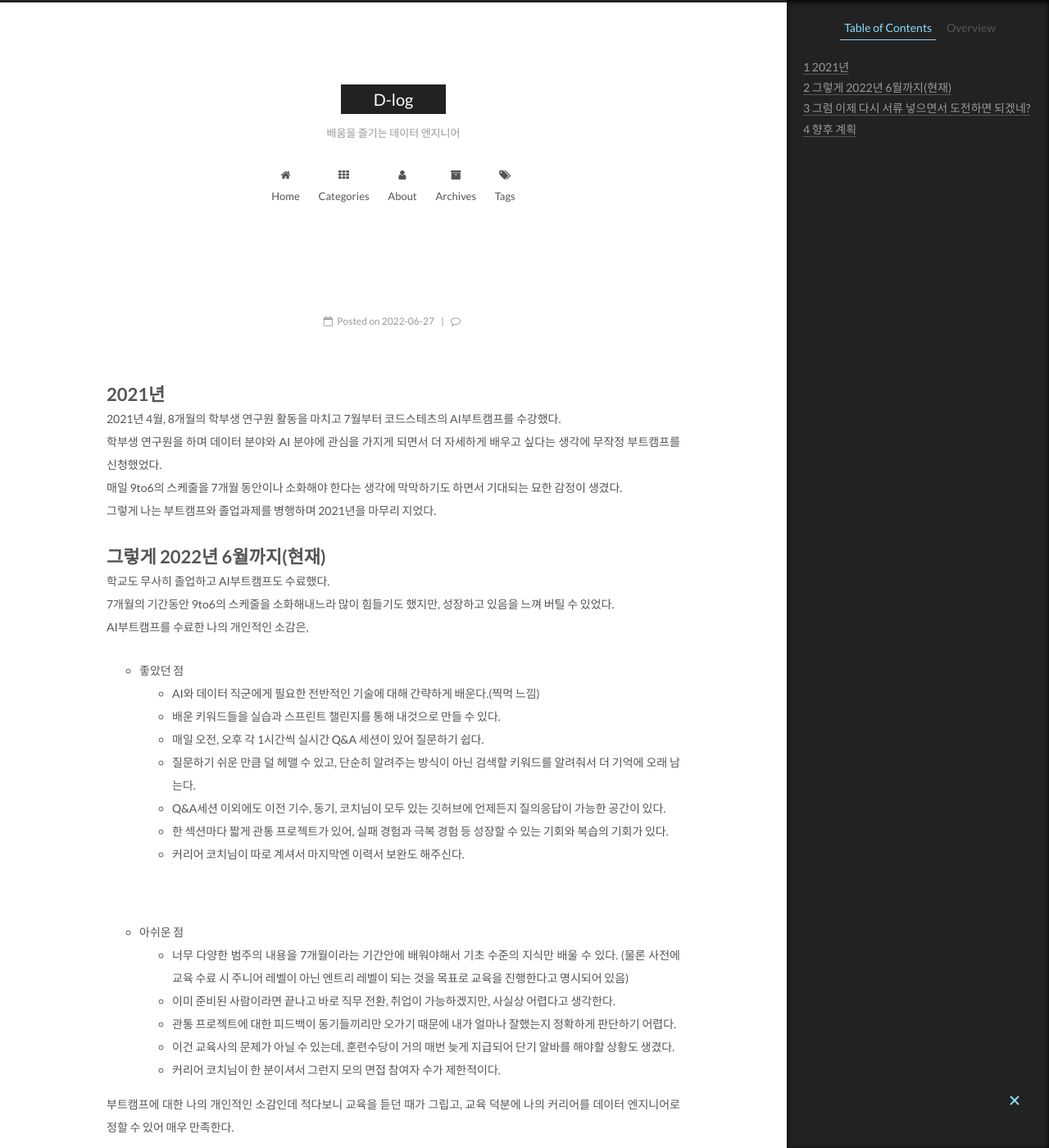
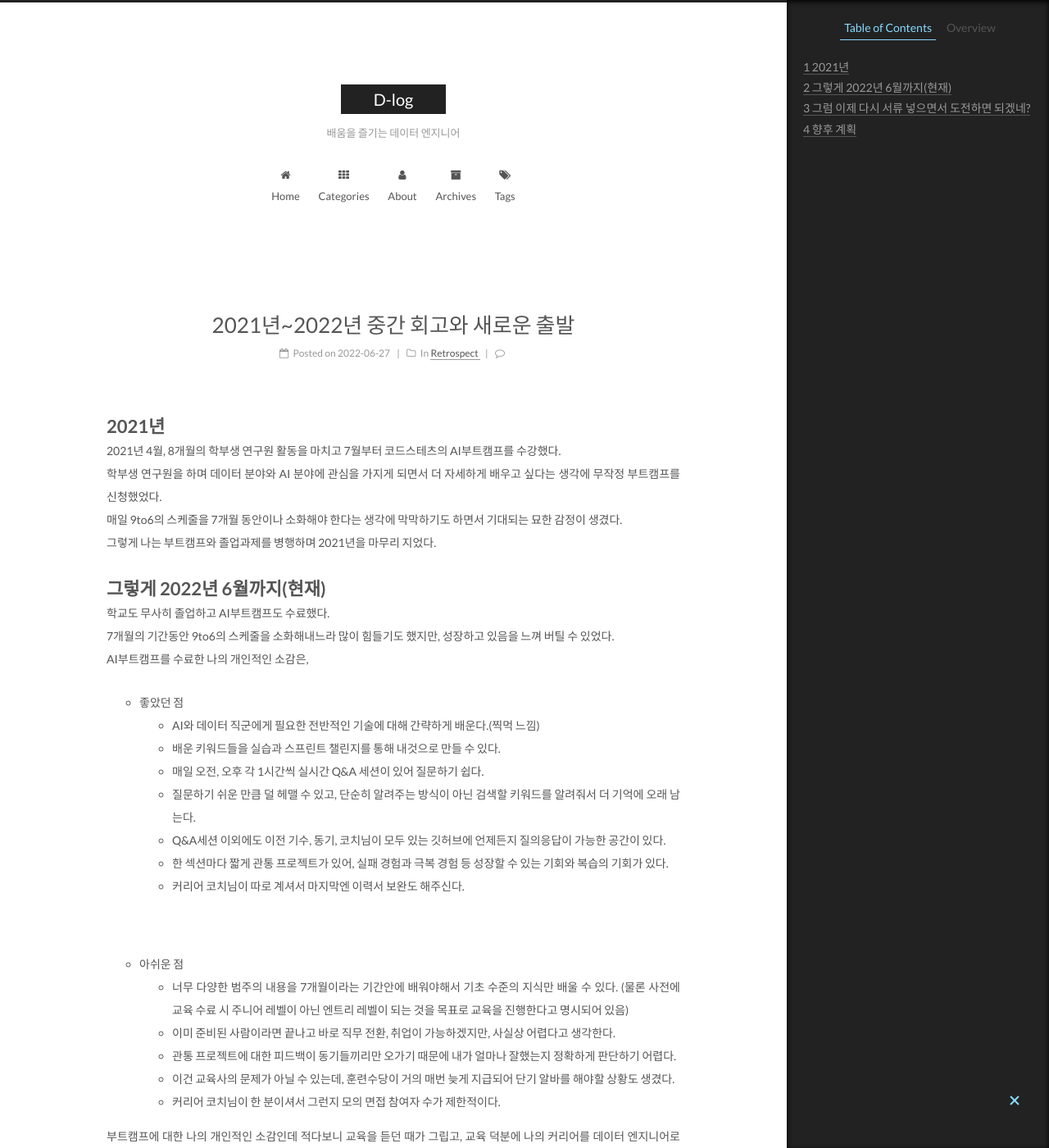
Before and after one commit to DoIn-Sin/DoIn-Sin.github.io, a Jekyll site: the page built from _posts/2022-06-27-2021to2022-restrospect.md, in a window 1280 px wide and 1400 px high. Shown: the whole window at 82% size. Built offline with Jekyll 4.4.1, drawn with Linux system fonts in a browser that asks for light colours; comment, search, counter and statistics services are not loaded.

Commit message:
2021~2022 중간회고 포스팅

```diff
--- a/_posts/2022-06-27-2021to2022-restrospect.md
+++ b/_posts/2022-06-27-2021to2022-restrospect.md
@@ -1,9 +1,10 @@
 ---
-title: '2021년~2022년 중간 회고와 새로운 출발'
+title: 2021년~2022년 중간 회고와 새로운 출발
 description: 과거의 나를 되돌아보며 다시 새롭게 시작해보자.
 categories:
- - Retrospect
- tags: [회고]
+- Retrospect
+tags:
+- 회고
 ---
 
 # 2021년
```
